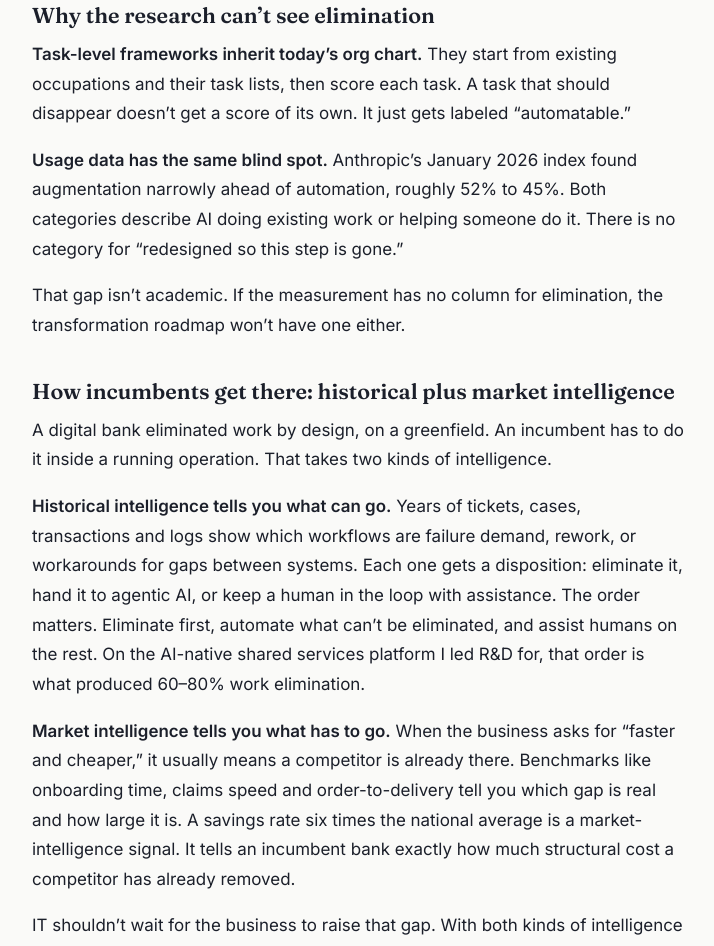
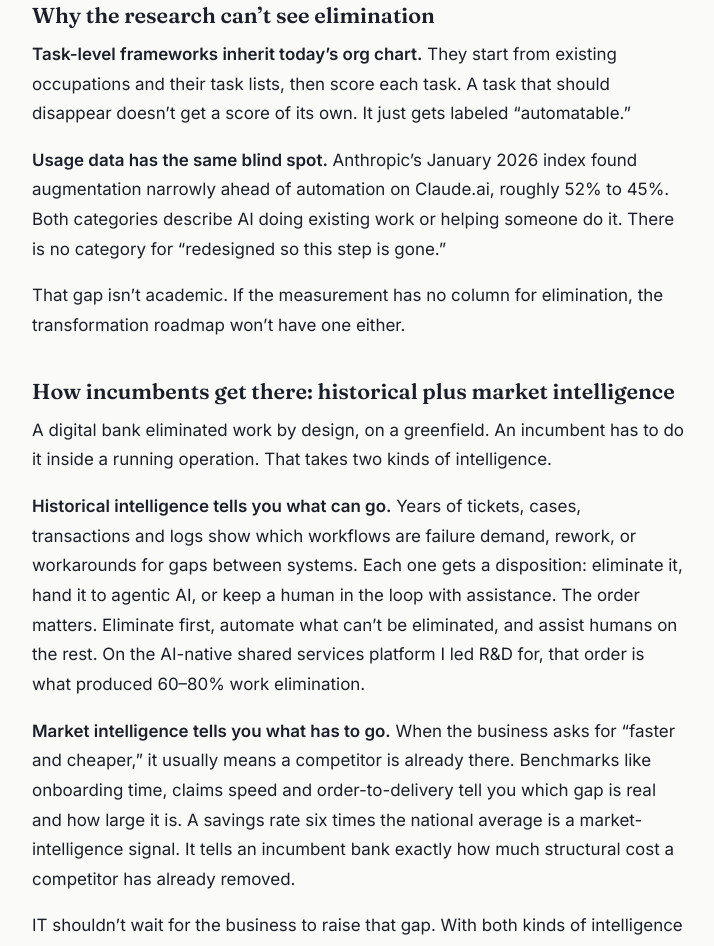
Before and after one commit to murthymln17/Murthymalapaka-website, a website: page insights/automate-or-augment-skips-the-first-question/index.html in a window 1280 px wide. Shown: the part 1864-2810 px from the top of the page, without its empty margins (282-996 px from the left). Drawn offline with Linux system fonts and the light colour scheme.

Commit message:
Scope Anthropic 52/45 figure to Claude.ai (#72)
Claude-Session: https://claude.ai/code/session_01ELix6nxdTkQsTU4s4gToZ9

Co-authored-by: Claude <noreply@anthropic.com>

```diff
--- a/insights/automate-or-augment-skips-the-first-question/index.html
+++ b/insights/automate-or-augment-skips-the-first-question/index.html
@@ -137,7 +137,7 @@
 
       <p><strong>Task-level frameworks inherit today&rsquo;s org chart.</strong> They start from existing occupations and their task lists, then score each task. A task that should disappear doesn&rsquo;t get a score of its own. It just gets labeled &ldquo;automatable.&rdquo;</p>
 
-      <p><strong>Usage data has the same blind spot.</strong> Anthropic&rsquo;s January 2026 index found augmentation narrowly ahead of automation, roughly 52% to 45%. Both categories describe AI doing existing work or helping someone do it. There is no category for &ldquo;redesigned so this step is gone.&rdquo;</p>
+      <p><strong>Usage data has the same blind spot.</strong> Anthropic&rsquo;s January 2026 index found augmentation narrowly ahead of automation on Claude.ai, roughly 52% to 45%. Both categories describe AI doing existing work or helping someone do it. There is no category for &ldquo;redesigned so this step is gone.&rdquo;</p>
 
       <p>That gap isn&rsquo;t academic. If the measurement has no column for elimination, the transformation roadmap won&rsquo;t have one either.</p>
 
```
